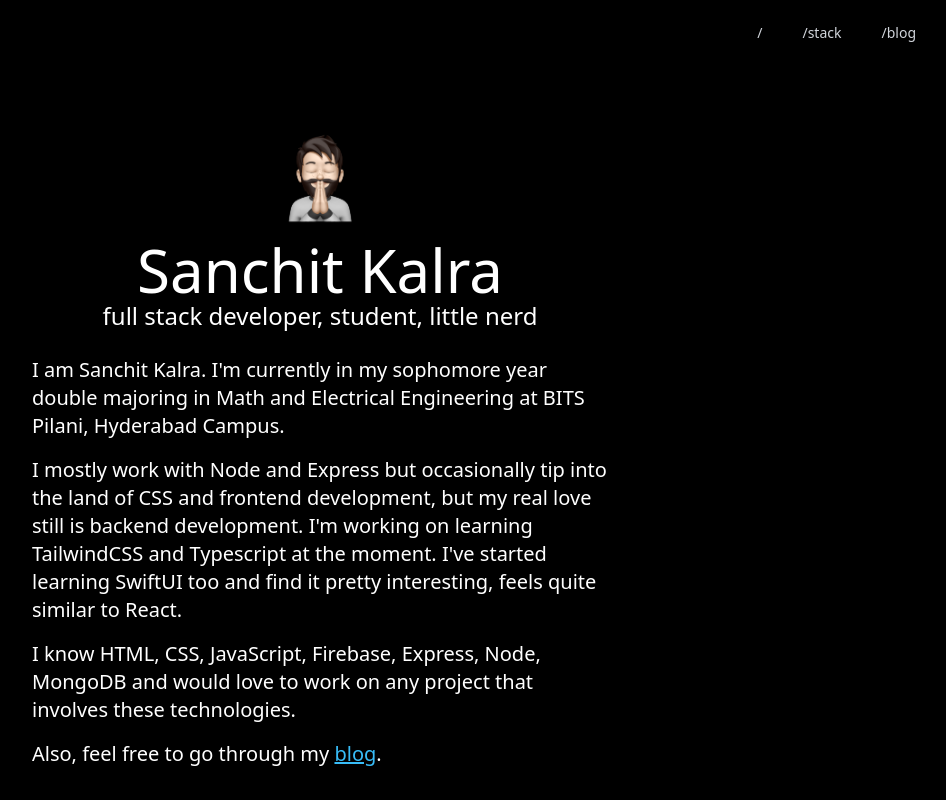
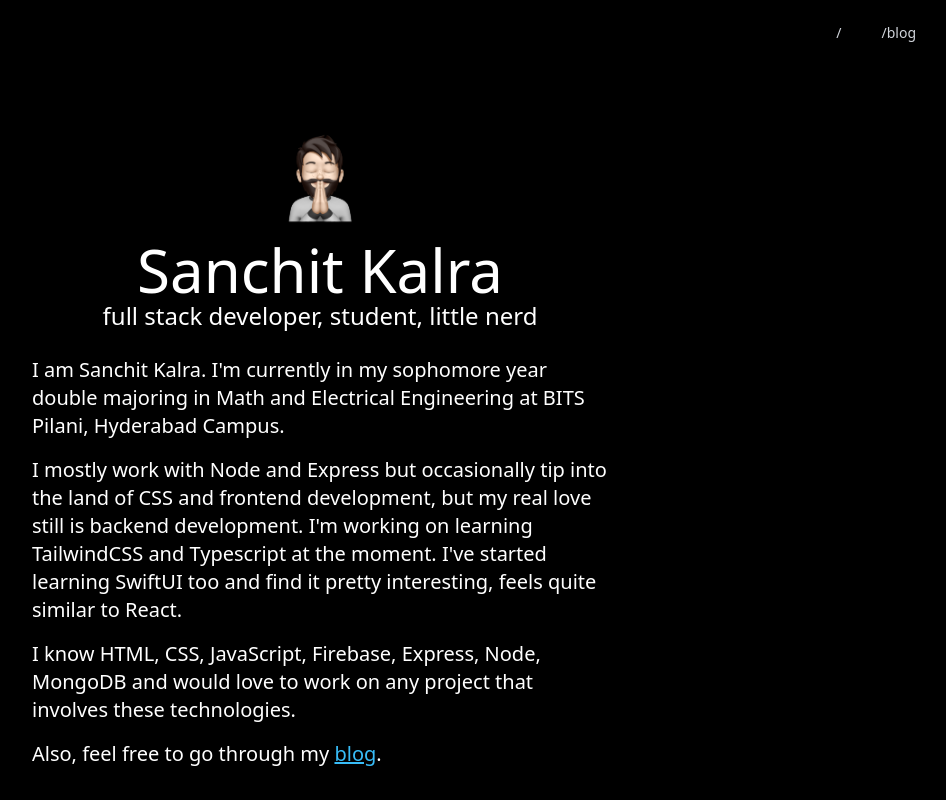
Before and after one commit to sanchitkalra/personal-website, a Next.js app: page / in a window 1280 px wide. Shown: the top 800 px of the page, without its empty margins (320-1266 px from the left). Built offline with nearby package versions, Linux system fonts and the light colour scheme.

Commit message:
Disable stack for the time being

```diff
--- a/components/navbar.jsx
+++ b/components/navbar.jsx
@@ -7,10 +7,10 @@ const navItems = [
     name: 'Home',
     link: '/',
   },
-  {
-    name: 'Stack',
-    link: '/stack',
-  },
+  // {
+  //   name: 'Stack',
+  //   link: '/stack',
+  // },
   {
     name: 'Blog',
     link: '/blog',
```
